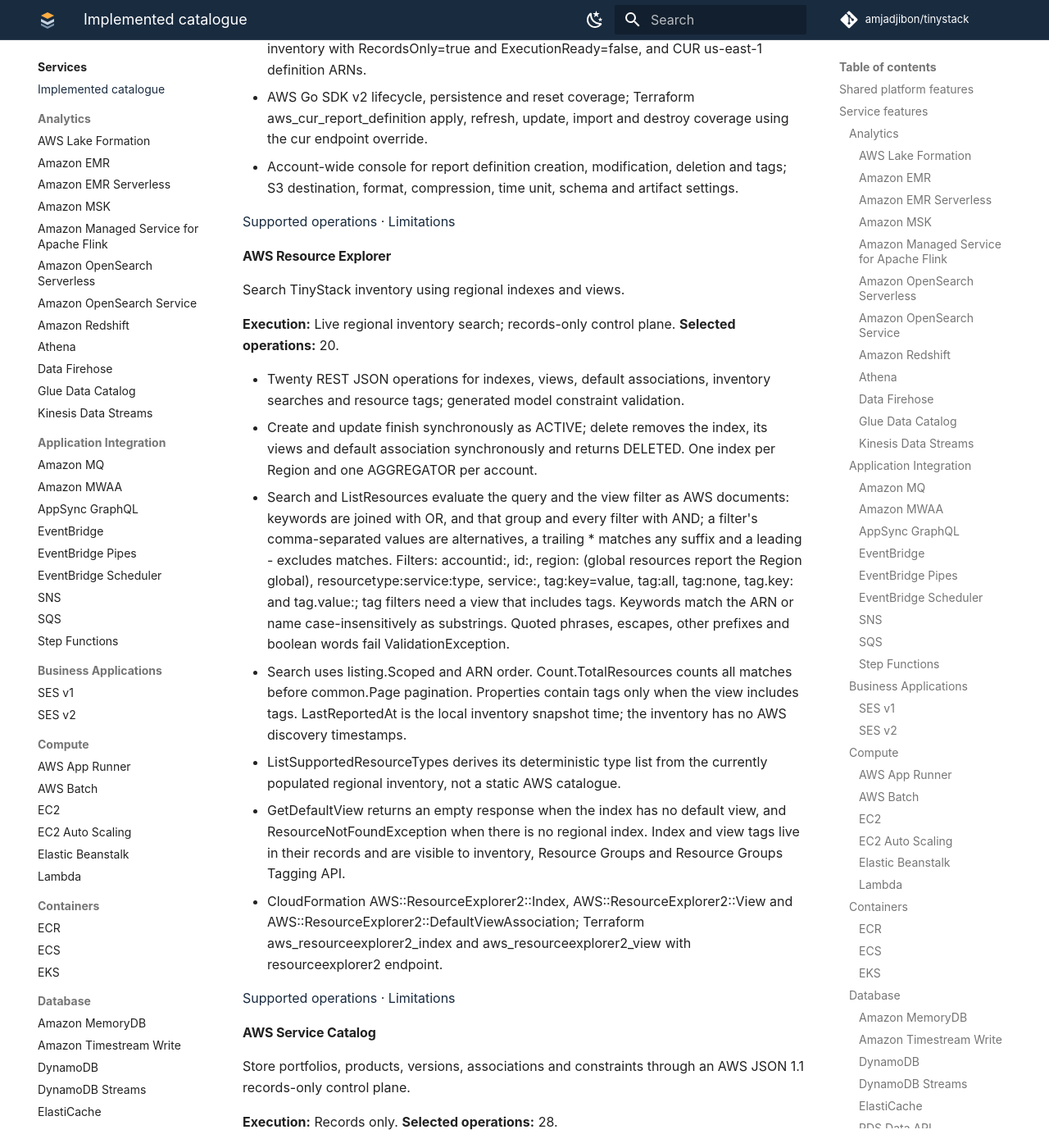
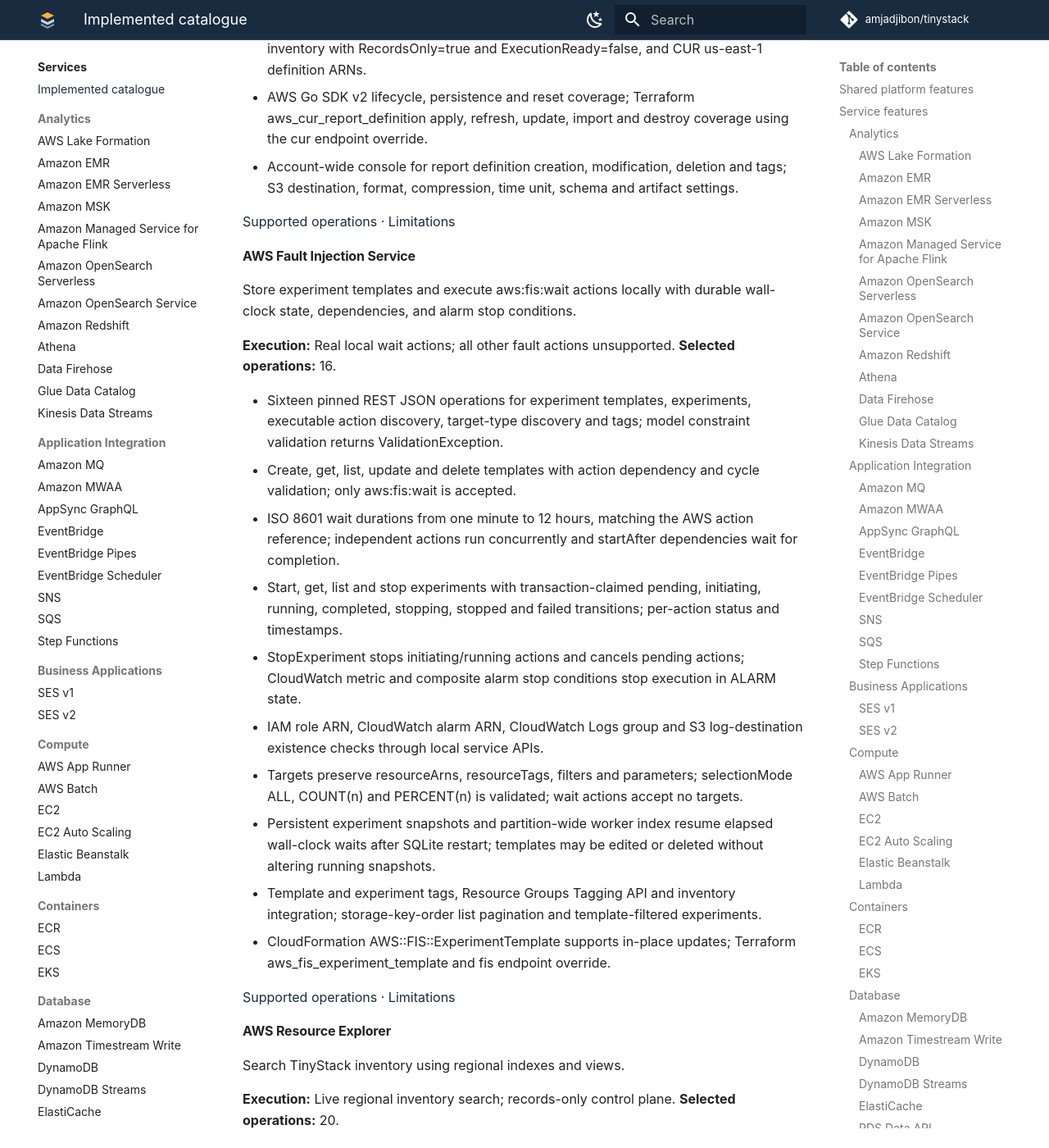
Before and after one commit to amjadjibon/tinystack, an MkDocs documentation site: the page built from docs/site/services/catalogue.md, in a window 1280 px wide and 1400 px high, scrolled down 46693 px. Shown: the whole window at 82% size. Built offline with MkDocs 1.6.1 and Material for MkDocs 9.7.7, drawn with Linux system fonts in a browser that asks for light colours; some of the changed text lies outside the part shown.

Commit message:
docs(fis): document local execution and unsupported fault actions

```diff
--- a/docs/site/services/catalogue.md
+++ b/docs/site/services/catalogue.md
@@ -1034,6 +1034,25 @@ Store legacy CUR report definitions and tags as account-wide records without gen
 
 [Supported operations](costandusagereportservice.md#supported-operations) · [Limitations](costandusagereportservice.md#limitations-and-future-work)
 
+#### AWS Fault Injection Service
+
+Store experiment templates and execute aws:fis:wait actions locally with durable wall-clock state, dependencies, and alarm stop conditions.
+
+**Execution:** Real local wait actions; all other fault actions unsupported. **Selected operations:** 16.
+
+- Sixteen pinned REST JSON operations for experiment templates, experiments, executable action discovery, target-type discovery and tags; model constraint validation returns ValidationException.
+- Create, get, list, update and delete templates with action dependency and cycle validation; only aws:fis:wait is accepted.
+- ISO 8601 wait durations from one minute to 12 hours, matching the AWS action reference; independent actions run concurrently and startAfter dependencies wait for completion.
+- Start, get, list and stop experiments with transaction-claimed pending, initiating, running, completed, stopping, stopped and failed transitions; per-action status and timestamps.
+- StopExperiment stops initiating/running actions and cancels pending actions; CloudWatch metric and composite alarm stop conditions stop execution in ALARM state.
+- IAM role ARN, CloudWatch alarm ARN, CloudWatch Logs group and S3 log-destination existence checks through local service APIs.
+- Targets preserve resourceArns, resourceTags, filters and parameters; selectionMode ALL, COUNT(n) and PERCENT(n) is validated; wait actions accept no targets.
+- Persistent experiment snapshots and partition-wide worker index resume elapsed wall-clock waits after SQLite restart; templates may be edited or deleted without altering running snapshots.
+- Template and experiment tags, Resource Groups Tagging API and inventory integration; storage-key-order list pagination and template-filtered experiments.
+- CloudFormation AWS::FIS::ExperimentTemplate supports in-place updates; Terraform aws_fis_experiment_template and fis endpoint override.
+
+[Supported operations](fis.md#supported-operations) · [Limitations](fis.md#limitations-and-future-work)
+
 #### AWS Resource Explorer
 
 Search TinyStack inventory using regional indexes and views.
--- a/mkdocs.yml
+++ b/mkdocs.yml
@@ -194,6 +194,7 @@ nav:
           - "AWS Config": services/config.md
           - "AWS Cost Explorer": services/costexplorer.md
           - "AWS Cost and Usage Reports": services/costandusagereportservice.md
+          - "AWS Fault Injection Service": services/fis.md
           - "AWS Resource Explorer": services/resourceexplorer2.md
           - "AWS Service Catalog": services/servicecatalog.md
           - "AWS Service Quotas": services/servicequotas.md
```
Also changed, not shown: other parts of docs/site/services/catalogue.md (+1 -1 lines), docs/site/guides/cloudformation-resources.md (+2 -1 lines), docs/site/services/fis.md (added, +83 -0 lines), docs/site/services/index.md (+2 -1 lines), docs/catalog.json.
